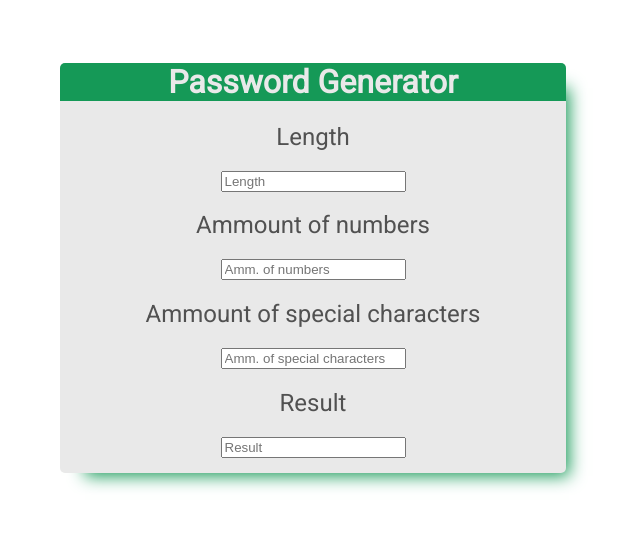
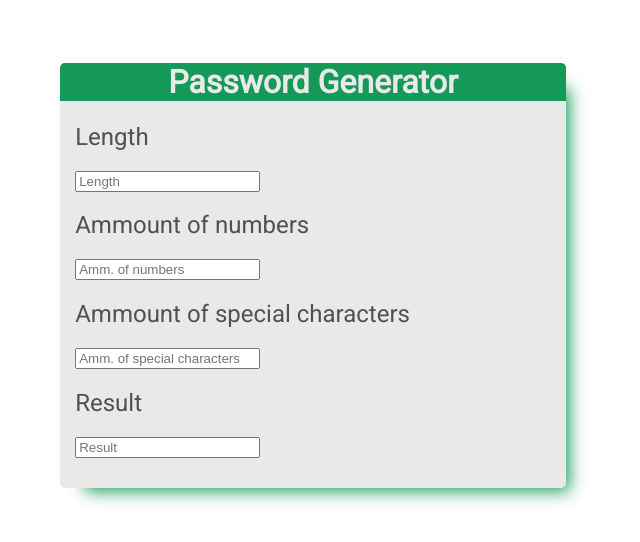
Before and after one commit to pasiastazebra/password-generator, a Vue app in the folder password-generator/: page / in a window 1280 px wide. Shown: the top 542 px of the page, without its empty margins (327-967 px from the left). Built offline with nearby package versions, Linux system fonts and the light colour scheme.

Commit message:
Sections moved to the left

```diff
--- a/password-generator/src/App.vue
+++ b/password-generator/src/App.vue
@@ -18,7 +18,7 @@ export default {
   font-family: 'Roboto', sans-serif;
   -webkit-font-smoothing: antialiased;
   -moz-osx-font-smoothing: grayscale;
-  text-align: center;
+  text-align: left;
   margin-top: 60px;
 }
 .bottomWaves {
--- a/password-generator/src/components/WindowContent.vue
+++ b/password-generator/src/components/WindowContent.vue
@@ -132,10 +132,12 @@ export default {
     &-title {
       color: $primaryColor;
       font-weight: 600;
+      text-align: center;
     }
   }
 
   &-section {
+    margin: 15px;
 
    &-title {
      color: $secondaryColor;
```
